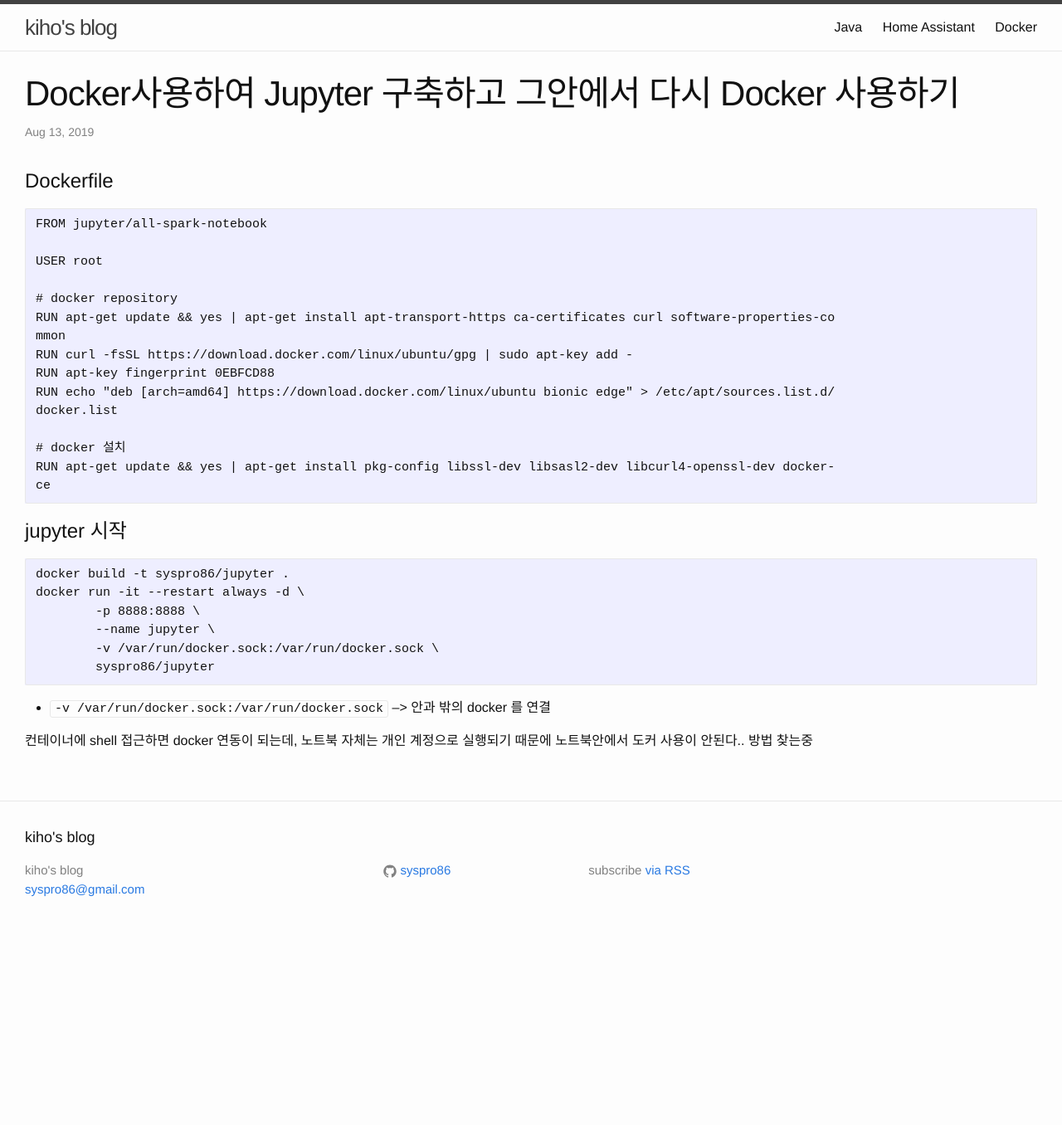
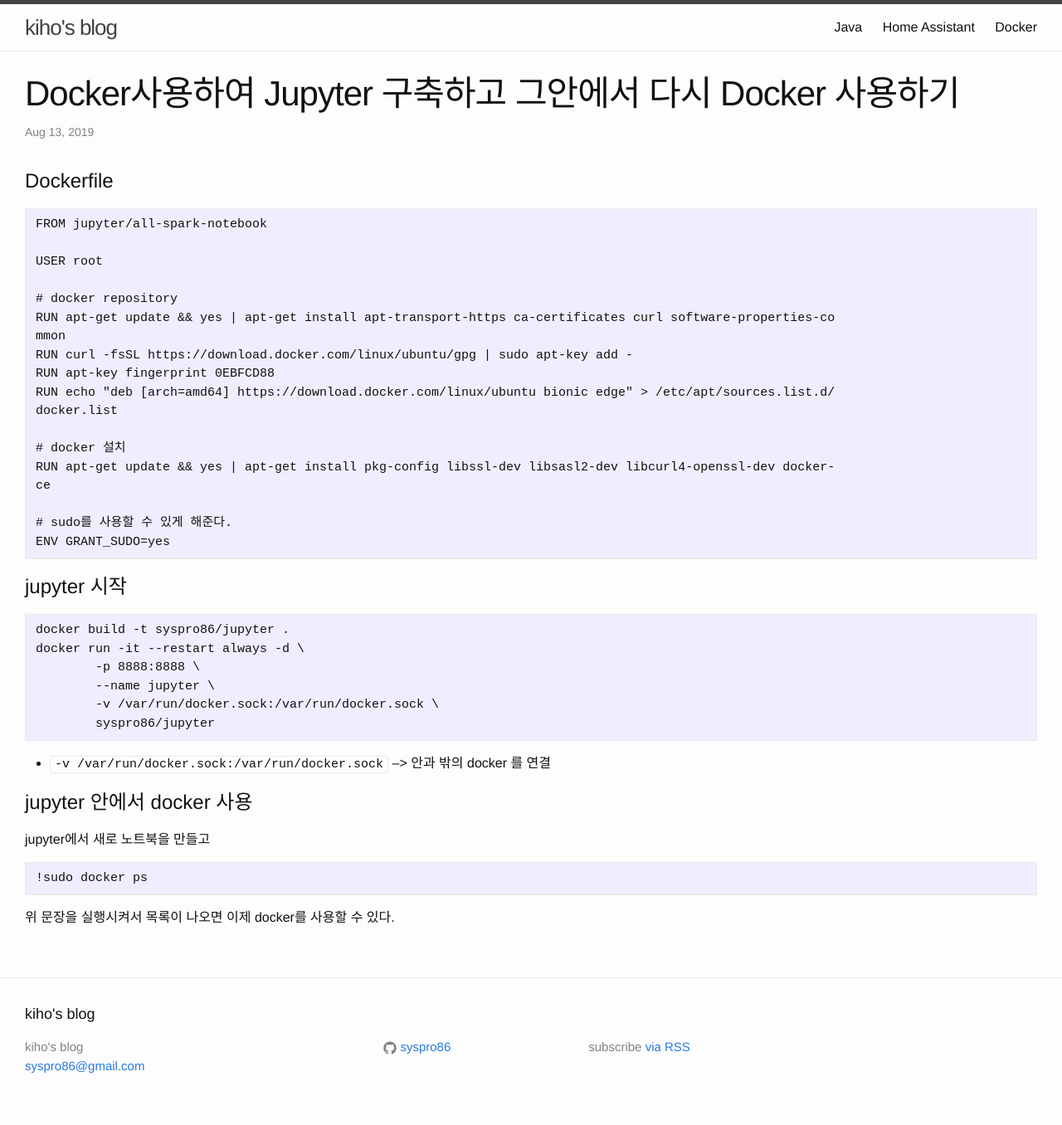
Before and after one commit to syspro86/syspro86.github.io, a Jekyll site: the page built from _posts/2019-08-13-docker-jupyter-docker.md, in a window 1280 px wide. Shown: the whole page at 83% size. Built offline with Jekyll 4.4.1, drawn with Linux system fonts in a browser that asks for light colours; comment, search, counter and statistics services are not loaded; before the commit the page ends 1143 px from its top, so only the background shows below that.

Commit message:
Update 2019-08-13-docker-jupyter-docker.md

````diff
--- a/_posts/2019-08-13-docker-jupyter-docker.md
+++ b/_posts/2019-08-13-docker-jupyter-docker.md
@@ -23,6 +23,9 @@ docker.list
 # docker 설치
 RUN apt-get update && yes | apt-get install pkg-config libssl-dev libsasl2-dev libcurl4-openssl-dev docker-
 ce
+
+# sudo를 사용할 수 있게 해준다.
+ENV GRANT_SUDO=yes
 ```
 
 # jupyter 시작
@@ -38,4 +41,12 @@ docker run -it --restart always -d \
 
 * `-v /var/run/docker.sock:/var/run/docker.sock` --> 안과 밖의 docker 를 연결
 
-컨테이너에 shell 접근하면 docker 연동이 되는데, 노트북 자체는 개인 계정으로 실행되기 때문에 노트북안에서 도커 사용이 안된다.. 방법 찾는중
+# jupyter 안에서 docker 사용
+
+jupyter에서 새로 노트북을 만들고
+
+```
+!sudo docker ps
+```
+
+위 문장을 실행시켜서 목록이 나오면 이제 docker를 사용할 수 있다.
````
